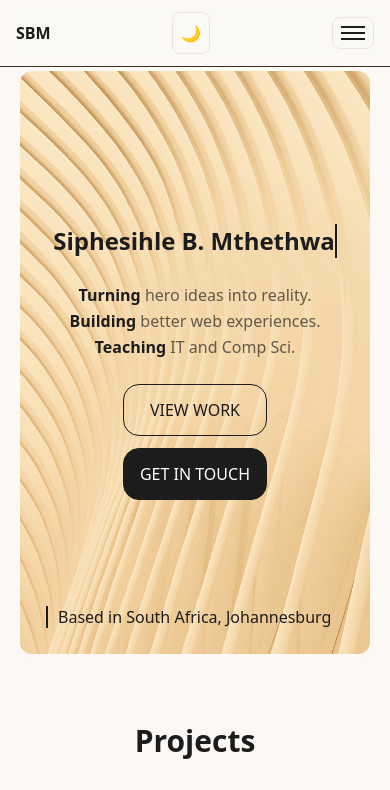
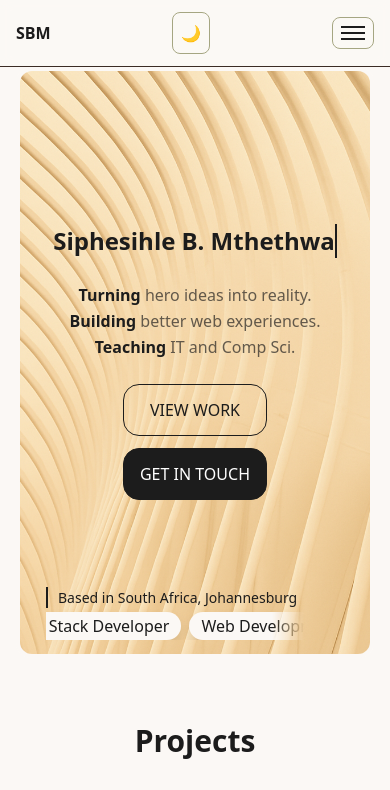
Before and after one commit to Sihle-Thwa/PortfolioV2, a Next.js app: page / in a window 390 px wide. Shown: the top 790 px of the page. Built offline with nearby package versions, Linux system fonts and the light colour scheme.

Commit message:
feat: add HeadlineBanner component with animated headlines; update Hero layout and styles for improved presentation

```diff
--- a/src/app/components/about/aboutsection.css
+++ b/src/app/components/about/aboutsection.css
@@ -51,7 +51,7 @@
 	height: 16rem;
 	object-fit: cover;
 	border: 1px solid var(--colour-border);
-	border-radius: var(--radius-lg);
+	border-radius: 50%;
 	box-shadow: var(--shadow-md);
 	background: var(--colour-surface);
 }
--- /dev/null
+++ b/src/app/components/hero/HeadlineBanner.tsx
@@ -0,0 +1,27 @@
+import "./headlinebaner.css";
+
+export default function HeadlineBanner() {
+    const headlines = [
+        "Full Stack Developer",
+        "Web Development",
+        "UI/UX Designer",
+        "API Development",
+        "Cloud Computing",
+        "EdTech",
+        "Curriculum Development",
+        "IT/Comp Sci Educator",
+        "Web Tech Enthusiast"
+    ];
+
+    return (
+        <div className="headline-banner">
+            <div className="headline-banner-content">
+                {headlines.map((headline, index) => (
+                    <div className="headline-pill" key={index}>
+                        {headline}
+                    </div>
+                ))}
+            </div>
+        </div>
+    );
+}
--- a/src/app/components/hero/Hero.tsx
+++ b/src/app/components/hero/Hero.tsx
@@ -6,6 +6,7 @@ import "swiper/css/effect-fade";
 import { useTheme } from "next-themes";
 import { useEffect, useState } from "react";
 import Typewriter from "@/app/styles/Typewriter";
+import HeadlineBanner from "./HeadlineBanner";
 
 export default function Hero() {
 
@@ -97,9 +98,14 @@ export default function Hero() {
                         </div>
                     </div>
                 </div>
-
+            </div>
+            <div className="hero-bottom-wrap">
                 <div className="hero-status">
                     Based in South Africa, Johannesburg
+                </div>
+                <div className="hero-banner">
+                    <HeadlineBanner />
+
                 </div>
             </div>
         </section>
--- /dev/null
+++ b/src/app/components/hero/headlinebaner.css
@@ -0,0 +1,91 @@
+@import "../../styles/tokens.css";
+
+.headline-banner {
+	display: flex;
+	flex-direction: row;
+	flex-wrap: wrap;
+	align-self: flex-end;
+	justify-content: space-between;
+	opacity: 0;
+	filter: blur(4px);
+	animation: fadeInRight 1s ease forwards;
+	animation-delay: 1s;
+	overflow-x: hidden;
+	align-items: center;
+	height: 42px;
+	max-width: calc-size(1025px - 30px, size / 2);
+	min-width: calc-size(300px + 1rem, size / 2);
+	width: 100%;
+}
+
+.headline-banner-content {
+	display: flex;
+	flex-direction: row;
+	justify-content: space-between;
+	width: 100%;
+	animation: kc-marquee 24s linear infinite;
+	mask-image: linear-gradient(
+		to right,
+		transparent 0,
+		#000 32px,
+		#000 calc(100% - 32px),
+		transparent 100%
+	);
+	gap: 16px;
+	height: max-content;
+}
+
+.headline-pill {
+	border-radius: 9999px;
+	padding-inline: 14px;
+	height: 32px;
+	font-weight: 400;
+	display: flex;
+	align-items: center;
+	box-shadow: var(--shadow-md);
+	color: var(--colour-fg);
+	background-color: var(--colour-surface);
+	border: 1px solid var(--colour-ring);
+	min-width: max-content;
+}
+
+/* Animations */
+@keyframes fadeInUp {
+	0% {
+		opacity: 0;
+		transform: translateY(40px);
+	}
+	100% {
+		opacity: 1;
+		transform: translateY(0);
+		filter: blur(0);
+	}
+}
+@keyframes fadeInRight {
+	0% {
+		opacity: 0;
+		transform: translateX(50px);
+	}
+	100% {
+		opacity: 1;
+		transform: translateX(0);
+		filter: blur(0);
+	}
+}
+
+@media (max-width: 768px) {
+	.headline-banner {
+		width: calc(100% - 20px);
+		height: 32px;
+	}
+
+	.headline-banner-content {
+		gap: 8px;
+		padding-top: 4px;
+	}
+
+	.headline-pill {
+		padding-inline: 12px;
+		height: 28px;
+	}
+}
--- a/src/app/components/hero/hero.css
+++ b/src/app/components/hero/hero.css
@@ -143,12 +143,23 @@ html.dark .hero-slider--wrap .slide-bg::before {
 }
 
 /* Status */
+.hero-bottom-wrap {
+	position: absolute;
+	bottom: 30px;
+	left: 30px;
+	z-index: 100;
+	pointer-events: none;
+	display: flex;
+	flex-direction: row;
+	justify-content: space-between;
+	width: calc(100% - 60px);
+	height: 32px;
+}
 .hero-status {
-	position: absolute;
-	left: 30px;
-	bottom: 30px;
+	display: flex;
+	flex-direction: row;
+	align-items: flex-start;
 	font-size: 16px;
-	line-height: 1.375;
 	padding-left: 10px;
 	color: var(--colour-fg);
 	border-left: 2px solid currentColor;
@@ -204,7 +215,6 @@ html.dark .hero-slider--wrap .slide-bg::before {
 		line-height: 34px;
 		letter-spacing: 0em;
 		font-weight: 700;
-
 	}
 	.slide-subheading {
 		font-size: 16px;
@@ -218,4 +228,30 @@ html.dark .hero-slider--wrap .slide-bg::before {
 		line-height: 26px;
 		font-weight: 700;
 	}
+
+	.hero-bottom-wrap {
+		position: absolute;
+		bottom: 30px;
+		left: 30px;
+		z-index: 100;
+		pointer-events: none;
+		display: flex;
+		flex-direction: column;
+		justify-content: center;
+		width: calc(100% - 40px);
+		height: 28px;
 	}
+	.hero-status {
+		display: flex;
+		flex-direction: row;
+		align-items: flex-start;
+		font-size: 14px;
+		padding-left: 10px;
+		color: var(--colour-fg);
+		border-left: 2px solid currentColor;
+		opacity: 0;
+		filter: blur(4px);
+		animation: fadeInRight 1s ease forwards;
+		animation-delay: 1s;
+	}
+}
--- a/src/app/styles/tokens.css
+++ b/src/app/styles/tokens.css
@@ -17,7 +17,7 @@
 
   /* ===== LIGHT THEME ===== */
   --colour-bg: var(--sand-200);
-  --colour-surface: #fff;
+  --colour-surface: var(--sand-200);
   --colour-muted: var(--beige-500);
   --colour-fg: var(--charcoal-900);
   --colour-fg-muted: rgba(42,39,36,0.72);
@@ -26,7 +26,7 @@
   --colour-secondary: var(--olive-500);
 
   --colour-link: var(--espresso-700);
-  --colour-border: rgba(0,0,0,0.08);
+  --colour-border: var(--olive-500);
   --colour-nav-border: var(--espresso-700);
   --colour-ring: colour-mix(in oklab, var(--sun-500) 55%, white);
 }
```
Lines whose indentation alone changed are shown as unchanged.
